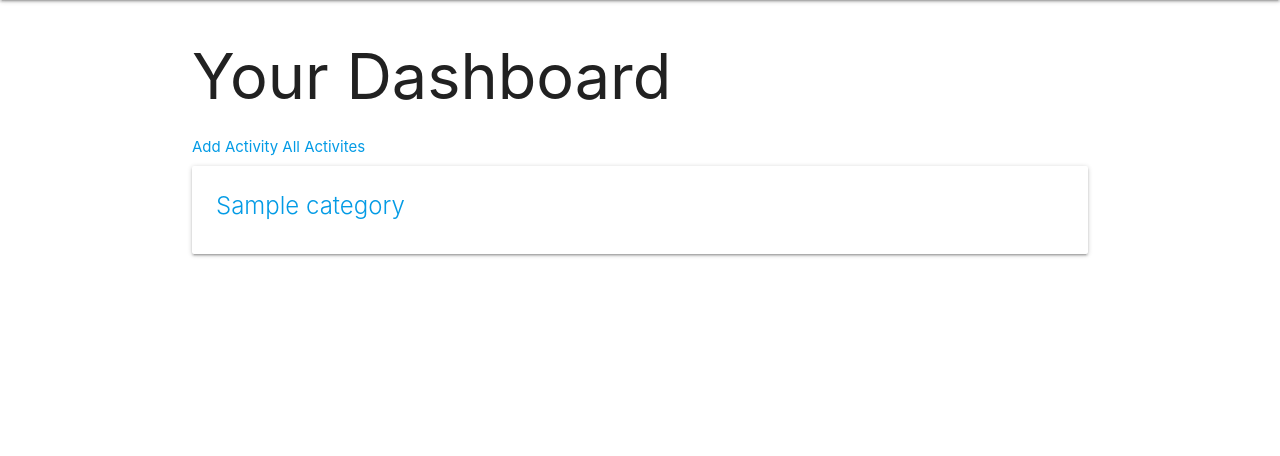
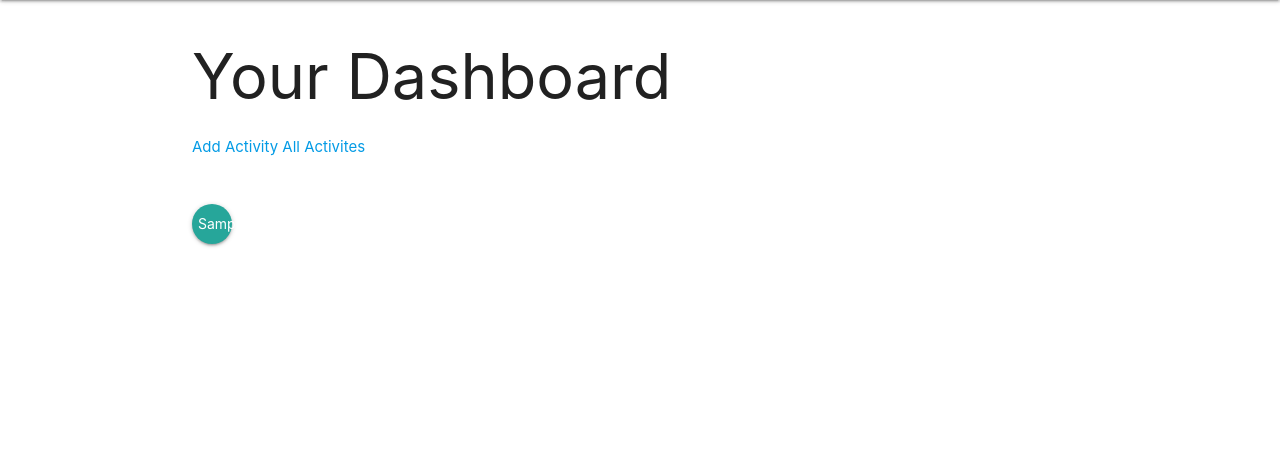
Before and after one commit to ripleymay/em_pwr_ed, a Django app: page /dashboard/ in a window 1280 px wide. Shown: the part 64-520 px from the top of the page. Run offline with Django 3.2, Linux system fonts and the light colour scheme; tables that the repository leaves empty hold one stand-in row (values such as "Sample post").

Commit message:
category index css updates

```diff
--- a/main_app/templates/categories/index.html
+++ b/main_app/templates/categories/index.html
@@ -5,13 +5,11 @@
 
 <a href="{% url 'activity_create' %}">Add Activity</a>
 <a href="{% url 'activity_list' %}">All Activites</a>
-
+<br><br><br>
 {% for c in categories %}
-<a href="{% url 'activity_list' %}?category={{c.title}}">
-    <div class="card">
-        <div class="card-content">
-            <span class="card-title">{{ c.title }}</span>
-        </div>
+<a class="btn-floating pulse {{ c.title }}" href="{% url 'activity_list' %}?category={{c.title}}">
+    <div class="container">
+        {{ c.title }}
     </div>
 </a>
 
```
